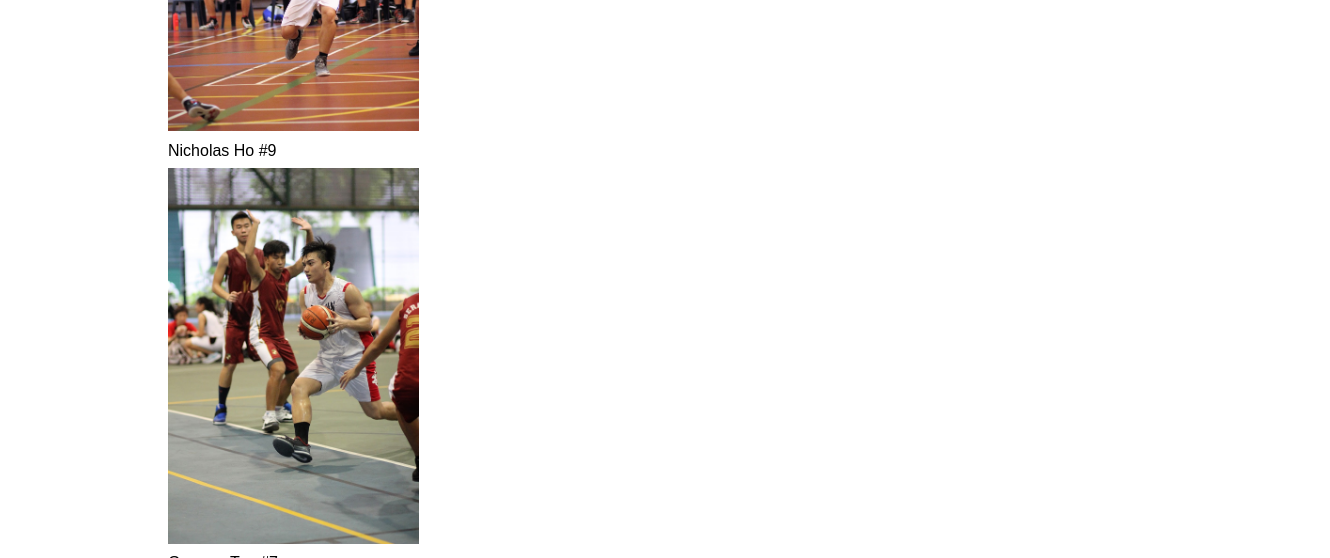
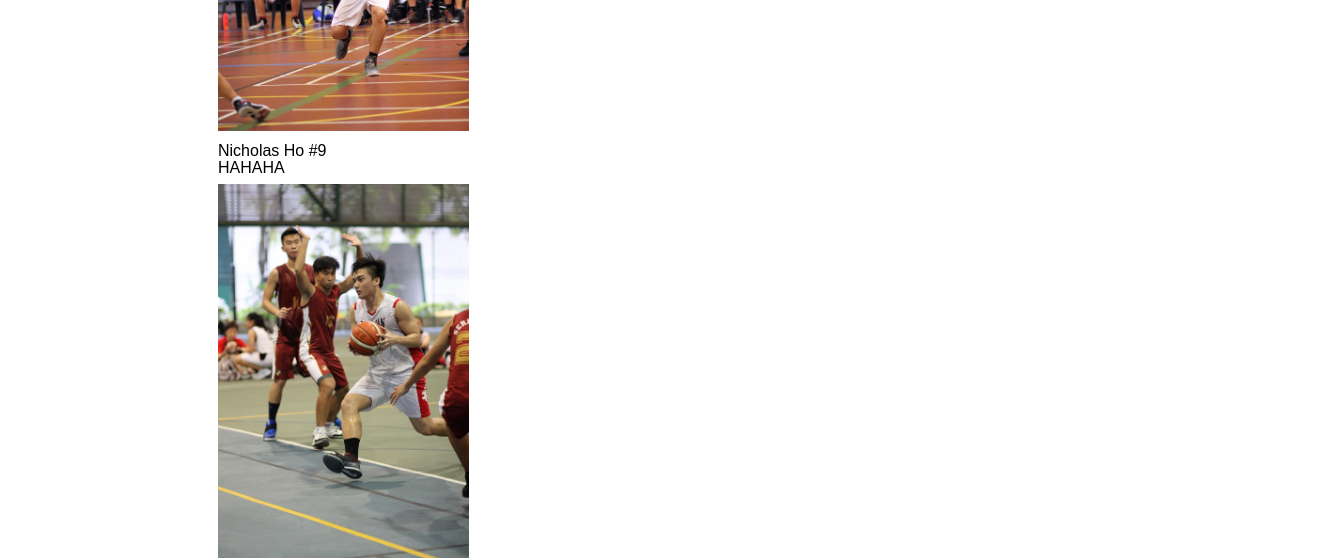
Before and after one commit to skinnyylad/MyMatchUpdate, a plain HTML site: page roster.html in a window 1280 px wide. Shown: the part 1560-2118 px from the top of the page, 1330 px wide, since content can reach past the window. Drawn offline with Linux system fonts and the light colour scheme.

Commit message:
Update roster.html

```diff
--- a/roster.html
+++ b/roster.html
@@ -5,8 +5,7 @@
 		<meta http-equiv="Content-Type" content="text/html; charset=utf-8">
 		<title>MyMatchUpdate</title>
 		<style type="text/css">
-			html,
-			body { margin:0; padding:0; width:100%; color:white; font:normal 12px/2.0em Sans-Serif;}
+			body { margin:0; padding-left:50px; width:100%; color:white; font:normal 12px/2.0em Sans-Serif;}
 			h1, h2, h3, h4, h5, h6 {color:darkred;}
 			h3 {font-size:30px; width: 200px}
 			#page { background:#fff;}
@@ -17,6 +16,7 @@
 			#logo h1 a, h1 a:hover { color:#ff2b2b; text-decoration:none;}
 			#logo h1 span { color:black;}
 			#logo logo { font-size:28px; }
+
 			/* Header */
 			#header { background:white; }
 			#header-inner { margin:0 auto; padding:0; width:970px;}
@@ -117,7 +117,8 @@
 							<h3>Forwards 前锋</h3>
 							<ul>
 							<img src="Nicholas.JPG" style="width:140%;height:140%;">
-							<li>Nicholas Ho #9</li>
+							<li>Nicholas Ho #9
+								HAHAHA</li>
 							<img src="Gregory.JPG" style="width:140%;height:140%;">
 							<li>Gregory Teo #7</li>
 							<img src="      .JPG" style="width:200%;height:200%;">
```
